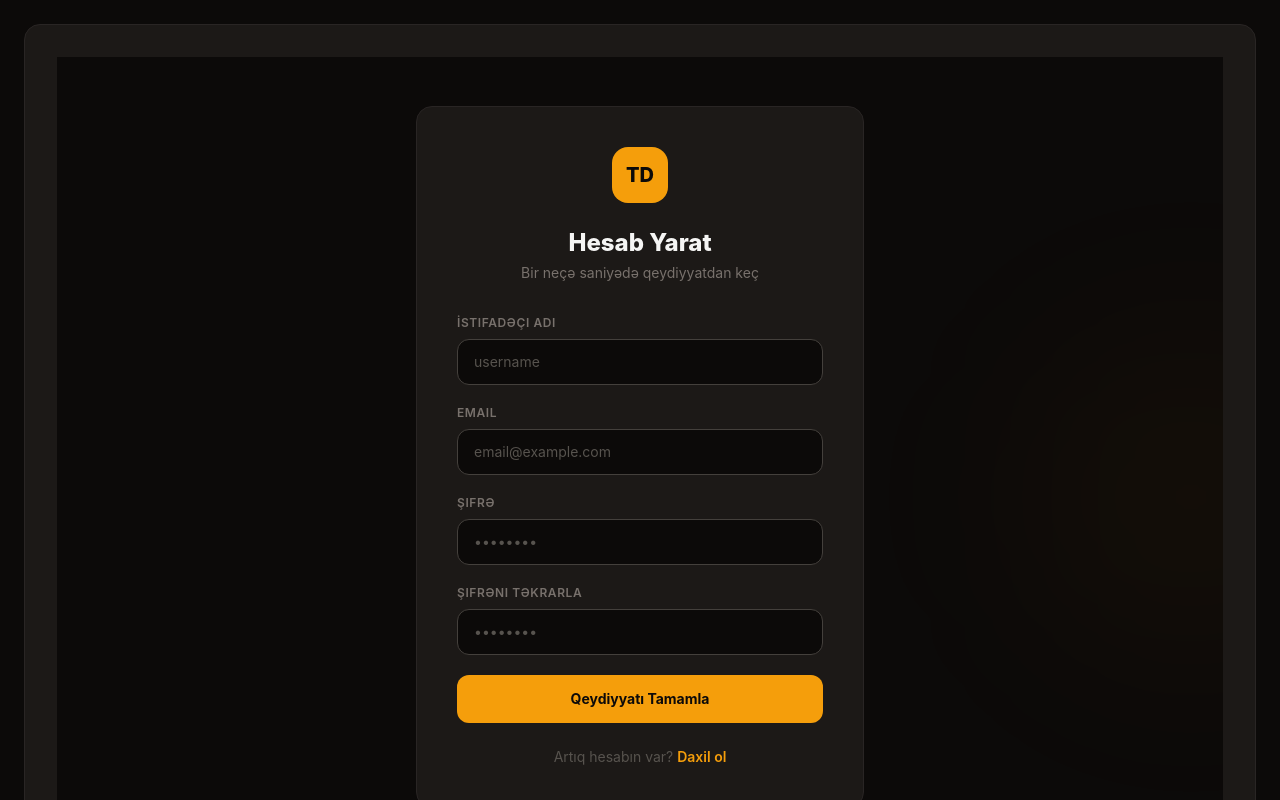
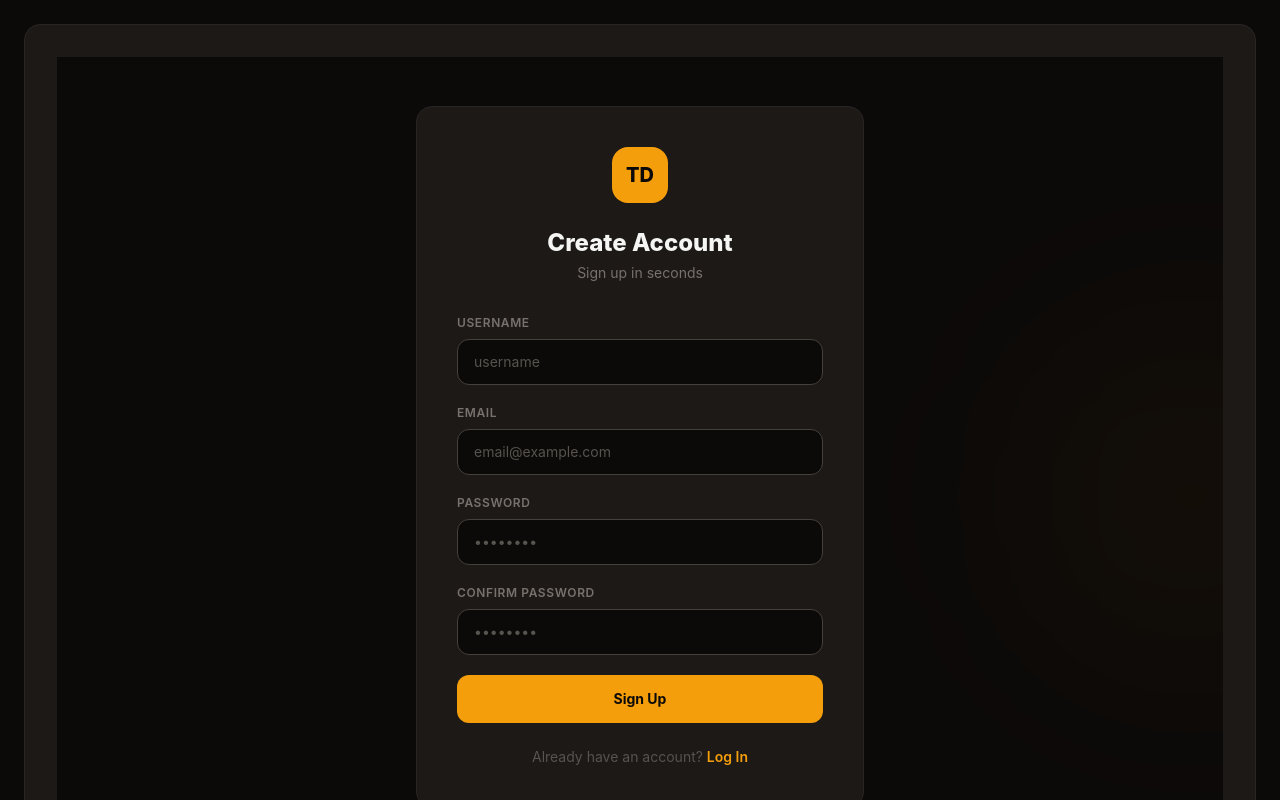
Before and after one commit to huseynamirahmadov/dashboard-client, a React (Vite) app: page /register in a window 1280 px wide. Shown: the top 800 px of the page. Built offline with nearby package versions, Linux system fonts and the light colour scheme.

Commit message:
Translate entire site to English

```diff
--- a/src/components/Header.tsx
+++ b/src/components/Header.tsx
@@ -70,7 +70,7 @@ const Header: React.FC = () => {
                 onClick={() => dispatch(logout())}
                 className="text-xs font-medium text-surface-500 hover:text-red-brand px-3 py-2 rounded-lg hover:bg-red-brand/10 transition-all cursor-pointer"
               >
-                Çıxış
+                Log out
               </button>
             </div>
           ) : (
@@ -79,13 +79,13 @@ const Header: React.FC = () => {
                 to='/login'
                 className="text-sm font-medium text-surface-400 hover:text-surface-200 px-4 py-2 rounded-lg hover:bg-surface-800 transition-all"
               >
-                Daxil ol
+                Log in
               </NavLink>
               <NavLink
                 to='/register'
                 className={`${btnPrimaryClass} !text-xs !py-2 !px-4`}
               >
-                Qeydiyyat
+                Register
               </NavLink>
             </div>
           )}
--- a/src/components/TradeCard.tsx
+++ b/src/components/TradeCard.tsx
@@ -8,7 +8,7 @@ const TradeCard: React.FC<TradeCardProps> = ({ item, onDelete, onEdit }) => {
 
   const handleDelete = (e: React.MouseEvent) => {
     e.stopPropagation();
-    if (confirm(`"${item.symbol}" trade-ni silmək istəyirsiniz?`)) {
+    if (confirm(`Are you sure you want to delete the trade "${item.symbol}"?`)) {
       onDelete?.();
     }
   }
--- a/src/pages/AddTrade.tsx
+++ b/src/pages/AddTrade.tsx
@@ -83,7 +83,7 @@ const AddTrade: React.FC<Props> = ({ isOpen, onClose, onSuccess, editTrade, onUp
       onClose();
     } catch (error: any) {
       console.error("Submission error:", error);
-      alert(error.response?.data?.message || "Xəta baş verdi!");
+      alert(error.response?.data?.message || "An error occurred!");
     }
   };
 
--- a/src/pages/Home.tsx
+++ b/src/pages/Home.tsx
@@ -44,11 +44,11 @@ const Home: React.FC = () => {
             ) : (
               <>
                 <Link to="/register" className={`${btnPrimaryClass} text-base !px-8 !py-4`}>
-                  Başla
+                  Get Started
                   <span>→</span>
                 </Link>
                 <Link to="/login" className="bg-surface-900 border border-surface-800 text-surface-300 px-8 py-4 rounded-xl font-semibold hover:bg-surface-800 hover:border-surface-700 transition-all text-base">
-                  Daxil Ol
+                  Log In
                 </Link>
               </>
             )}
--- a/src/pages/Login.tsx
+++ b/src/pages/Login.tsx
@@ -33,8 +33,8 @@ const Login: React.FC = () => {
           </div>
         </div>
 
-        <h2 className="text-2xl font-extrabold text-center text-surface-100 mb-1">Xoş Gəlmisiniz!</h2>
-        <p className="text-center text-surface-500 text-sm mb-8">Hesabınıza daxil olun</p>
+        <h2 className="text-2xl font-extrabold text-center text-surface-100 mb-1">Welcome Back!</h2>
+        <p className="text-center text-surface-500 text-sm mb-8">Log in to your account</p>
 
         <form onSubmit={handleSubmit} className="space-y-5">
           {error && (
@@ -56,7 +56,7 @@ const Login: React.FC = () => {
           </div>
 
           <div>
-            <label className={labelClass}>Şifrə</label>
+            <label className={labelClass}>Password</label>
             <input
               type="password"
               placeholder="••••••••"
@@ -68,14 +68,14 @@ const Login: React.FC = () => {
           </div>
 
           <button type="submit" disabled={loading} className={`${btnPrimaryClass} w-full !py-3.5`}>
-            {loading ? 'Yüklənir...' : 'Daxil Ol'}
+            {loading ? 'Loading...' : 'Log In'}
           </button>
         </form>
 
         <p className="mt-6 text-center text-surface-600 text-sm">
-          Hesabın yoxdur?{' '}
+          Don't have an account?{' '}
           <Link to="/register" className="text-amber-brand hover:text-amber-light font-semibold transition-colors">
-            Qeydiyyatdan keç
+            Sign up
           </Link>
         </p>
       </div>
--- a/src/pages/Register.tsx
+++ b/src/pages/Register.tsx
@@ -39,18 +39,18 @@ const Register: React.FC = () => {
           </div>
         </div>
 
-        <h2 className="text-2xl font-extrabold text-center text-surface-100 mb-1">Hesab Yarat</h2>
-        <p className="text-center text-surface-500 text-sm mb-8">Bir neçə saniyədə qeydiyyatdan keç</p>
+        <h2 className="text-2xl font-extrabold text-center text-surface-100 mb-1">Create Account</h2>
+        <p className="text-center text-surface-500 text-sm mb-8">Sign up in seconds</p>
 
         <form onSubmit={handleSubmit} className="space-y-5">
           {error && (
             <div className="text-sm bg-loss/10 border border-loss/20 text-loss p-3.5 rounded-xl text-center font-medium">
-              {typeof error === 'string' ? error : "Məlumatları yoxlayın"}
+              {typeof error === 'string' ? error : "Check your details"}
             </div>
           )}
 
           <div>
-            <label className={labelClass}>İstifadəçi adı</label>
+            <label className={labelClass}>Username</label>
             <input name="username" type="text" placeholder="username" className={inputClass} value={formData.username} onChange={handleChange} required />
           </div>
 
@@ -60,24 +60,24 @@ const Register: React.FC = () => {
           </div>
 
           <div>
-            <label className={labelClass}>Şifrə</label>
+            <label className={labelClass}>Password</label>
             <input name="password" type="password" placeholder="••••••••" className={inputClass} value={formData.password} onChange={handleChange} required />
           </div>
 
           <div>
-            <label className={labelClass}>Şifrəni təkrarla</label>
+            <label className={labelClass}>Confirm Password</label>
             <input name="password_confirmation" type="password" placeholder="••••••••" className={inputClass} value={formData.password_confirmation} onChange={handleChange} required />
           </div>
 
           <button type="submit" disabled={loading} className={`${btnPrimaryClass} w-full !py-3.5 mt-2`}>
-            {loading ? 'Yoxlanılır...' : 'Qeydiyyatı Tamamla'}
+            {loading ? 'Checking...' : 'Sign Up'}
           </button>
         </form>
 
         <p className="mt-6 text-center text-surface-600 text-sm">
-          Artıq hesabın var?{' '}
+          Already have an account?{' '}
           <Link to="/login" className="text-amber-brand hover:text-amber-light font-semibold transition-colors">
-            Daxil ol
+            Log In
           </Link>
         </p>
       </div>
--- a/src/pages/Settings.tsx
+++ b/src/pages/Settings.tsx
@@ -49,12 +49,12 @@ const Settings: React.FC = () => {
         <h3 className="text-sm font-bold text-red-brand flex items-center gap-2 mb-4">
           <span className="text-base">⚠️</span> Danger Zone
         </h3>
-        <p className="text-surface-600 text-sm mb-4">Hesabdan çıxış etmək bütün lokal məlumatları silir.</p>
+        <p className="text-surface-600 text-sm mb-4">Logging out removes all local session data.</p>
         <button
           onClick={() => dispatch(logout())}
           className="text-xs font-bold text-red-brand bg-red-brand/10 hover:bg-red-brand/20 px-5 py-2.5 rounded-xl transition-all cursor-pointer uppercase tracking-wider"
         >
-          Çıxış Et
+          Log Out
         </button>
       </div>
     </div>
--- a/src/redux/slices/authSlice.ts
+++ b/src/redux/slices/authSlice.ts
@@ -31,7 +31,7 @@ export const registerUser = createAsyncThunk(
         const firstErrorArray = Object.values(errors)[0];
         return rejectWithValue(firstErrorArray[0]);
       }
-      return rejectWithValue(errorData?.message || 'Qeydiyyat zamanı xəta baş verdi');
+      return rejectWithValue(errorData?.message || 'An error occurred during registration');
     }
   }
 );
@@ -44,7 +44,7 @@ export const loginUser = createAsyncThunk(
             localStorage.setItem('token', response.data.token);
             return response.data;
         } catch (err: any) {
-            return rejectWithValue(err.response?.data?.message || 'Giriş alınmadı');
+            return rejectWithValue(err.response?.data?.message || 'Login failed');
         }
     }
 );
@@ -56,7 +56,7 @@ export const getUser = createAsyncThunk(
             const response = await api.get('/user');
             return response.data;
         } catch (err: any) {
-            return rejectWithValue(err.response?.data?.message || 'İstifadəçi məlumatları alınmadı');
+            return rejectWithValue(err.response?.data?.message || 'Failed to fetch user data');
         }
     }
 );
```
Also changed, not shown: src/pages/TradeDetail.tsx (+6 -6 lines).
